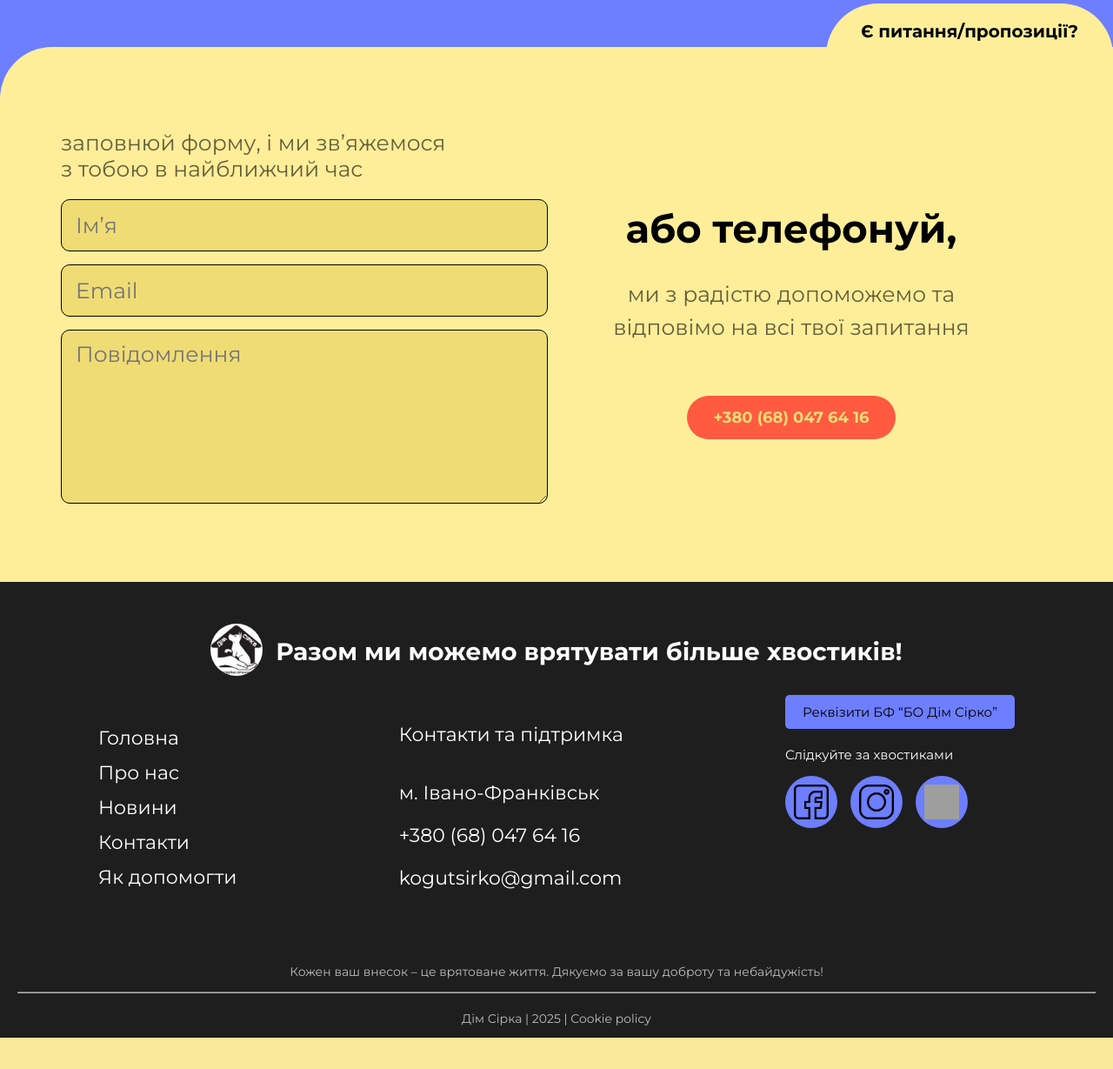
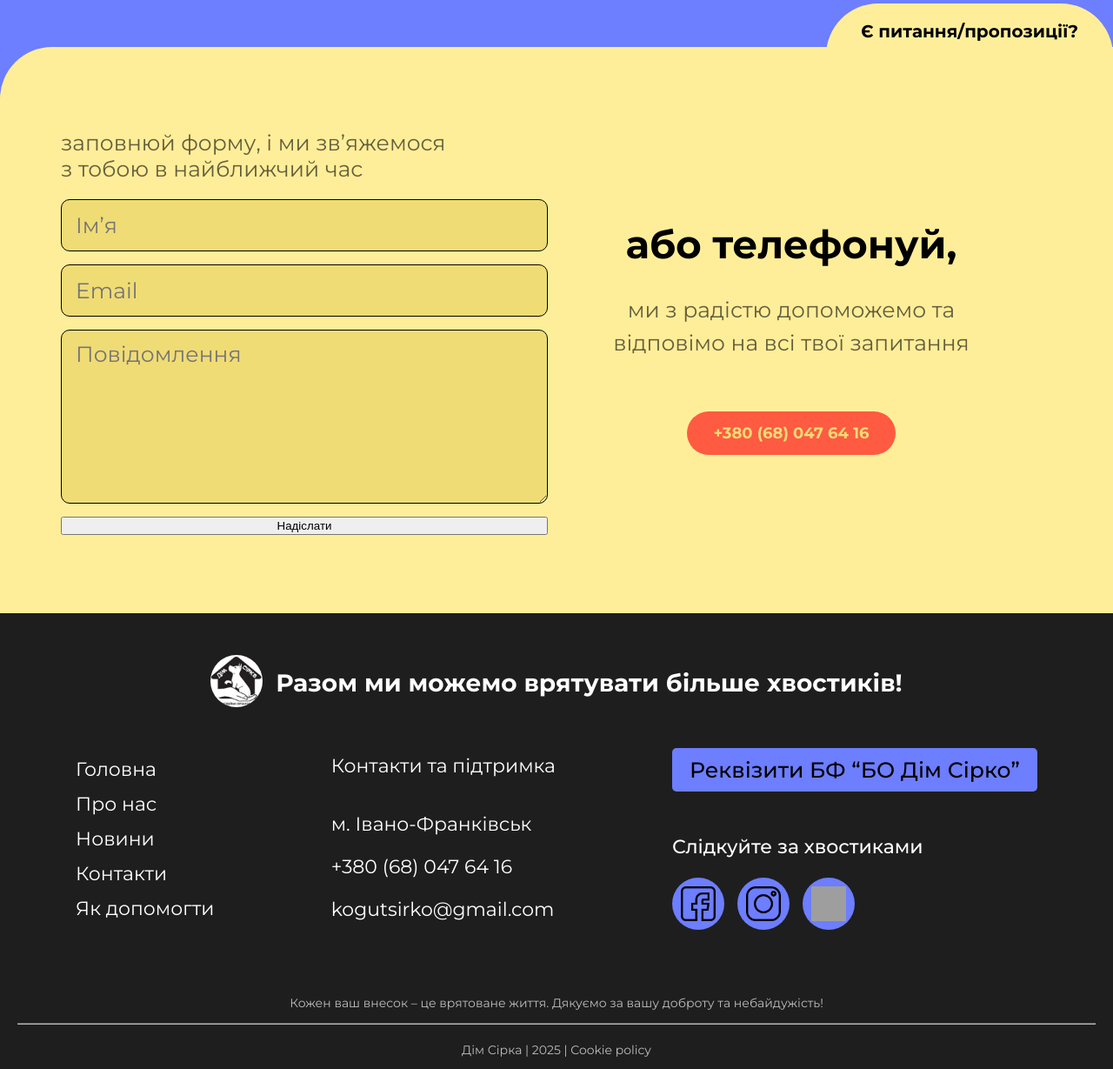
Before and after one commit to samokishchukvira/diplom.github.io, a PHP site: page /about.html in a window 1280 px wide. Shown: the part 2941-4170 px from the top of the page at 87% size. Before the commit the page ends 4134 px from the top, so only its background shows below. Run offline with PHP 8.4, Linux system fonts and the light colour scheme; some libraries are stand-ins or nearby versions; some web fonts are replaced; grey boxes are pictures that could not be loaded.

Commit message:
Update about.css

```diff
--- a/styles/about.css
+++ b/styles/about.css
@@ -35,12 +35,6 @@
   max-width: 450px;
 }
 */
-
-
-
-
-
-
 .values-section {
   padding: 100px 20px;
 }
@@ -85,8 +79,6 @@
 .text-block strong {
   font-weight: bold;
 }
-
-
 @import url("https://fonts.googleapis.com/css2?family=Poppins:wght@400;500&display=swap");
 :root {
   --header-height: 3rem;
@@ -394,6 +386,7 @@
     border-radius: 15px;
     object-fit: cover;
   }
+
   .contact-section {
     padding: 10px 0;
   }
@@ -441,9 +434,6 @@
   .contact-form textarea {
     height: 200px;
   }
-  .contact-form button {
-    display: none;
-  }
   .contact-info {
     display: flex;
     flex-direction: column;
@@ -463,6 +453,20 @@
     max-width: 450px;
     opacity: 60%;
   }
+  .send-button {
+  background: #ff5a42;
+  color: #F0DC75;
+  font-weight: bold;
+  font-size: 25px;
+  padding: 10px 50px;
+  border-radius: 5px;
+  text-decoration: none;
+  max-width: 550px;
+  margin-top: 20px;
+  border: none;
+  cursor: pointer;
+  transition: background 0.3s ease;
+}
   .phone-button {
     background: #ff5a42;
     color: #F0DC75;
@@ -618,6 +622,10 @@
   .footer-contacts a{
     color: white;
   }
+  .footer-donate {
+    font-weight: 500;
+   margin-top: 25px;
+ }
   .footer-donate .button {
     background-color: var(--light-blue-color);
     padding: 10px 20px;
@@ -728,6 +736,15 @@
     max-width: 300px;
     top: 60px;
     right: 520px;
+  }
+}
+@media screen and (min-width: 480px) {
+  .footer-donate .button {
+    font-size: 18px;
+  }
+  .footer-socials p {
+    margin-top: 60px;
+    font-size: 22px;
   }
 }
 @media screen and (min-width: 630px) {
@@ -1031,6 +1048,10 @@
     height: auto;
     object-fit: cover;
   }
+   .footer-donate .button {
+    font-size: 25px;
+    width: 420px;
+  }
 }
 @media screen and (min-width: 1270px) {
   .cat-image img {
```
